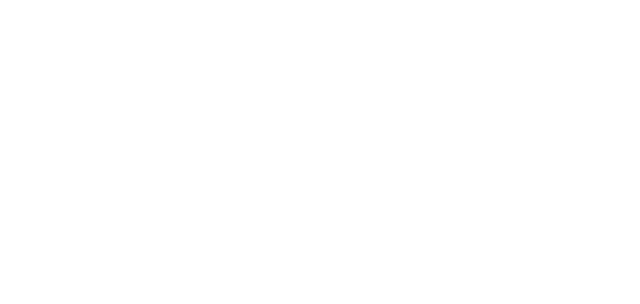
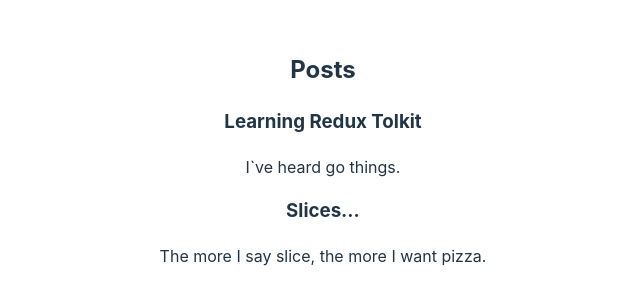
Before and after one commit to mbagher26/redux-two, a React (Vite) app: page / in a window 1280 px wide. Shown: the part 242-546 px from the top of the page, without its empty margins (317-957 px from the left). Built offline with nearby package versions, Linux system fonts and the light colour scheme.

Commit message:
add PostList in main tag

```diff
--- a/src/App.tsx
+++ b/src/App.tsx
@@ -1,11 +1,13 @@
 import './App.css'
+import PostsList from './features/posts/postList';
+
 
 function App() {
 
   return (
-    <>
-
-    </>
+    <main>
+      <PostsList/>
+    </main>
   )
 }
 
```
